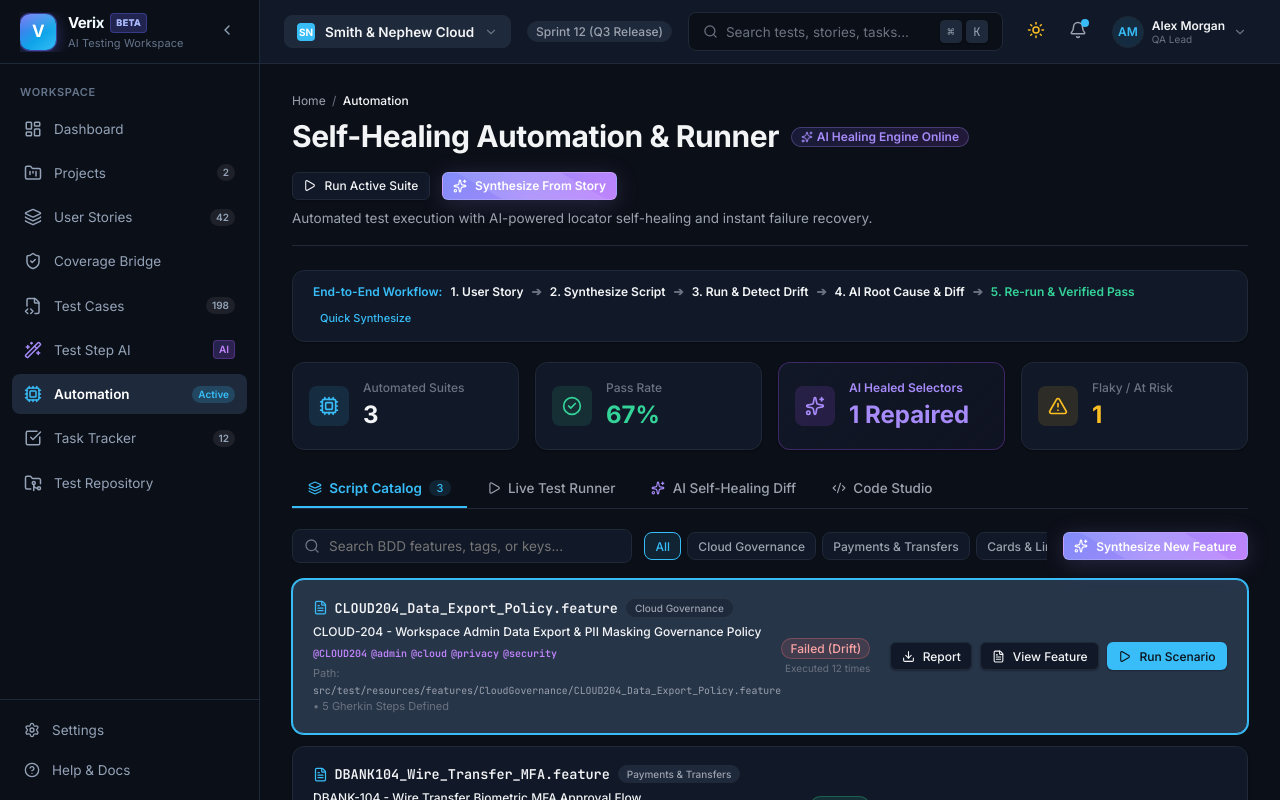
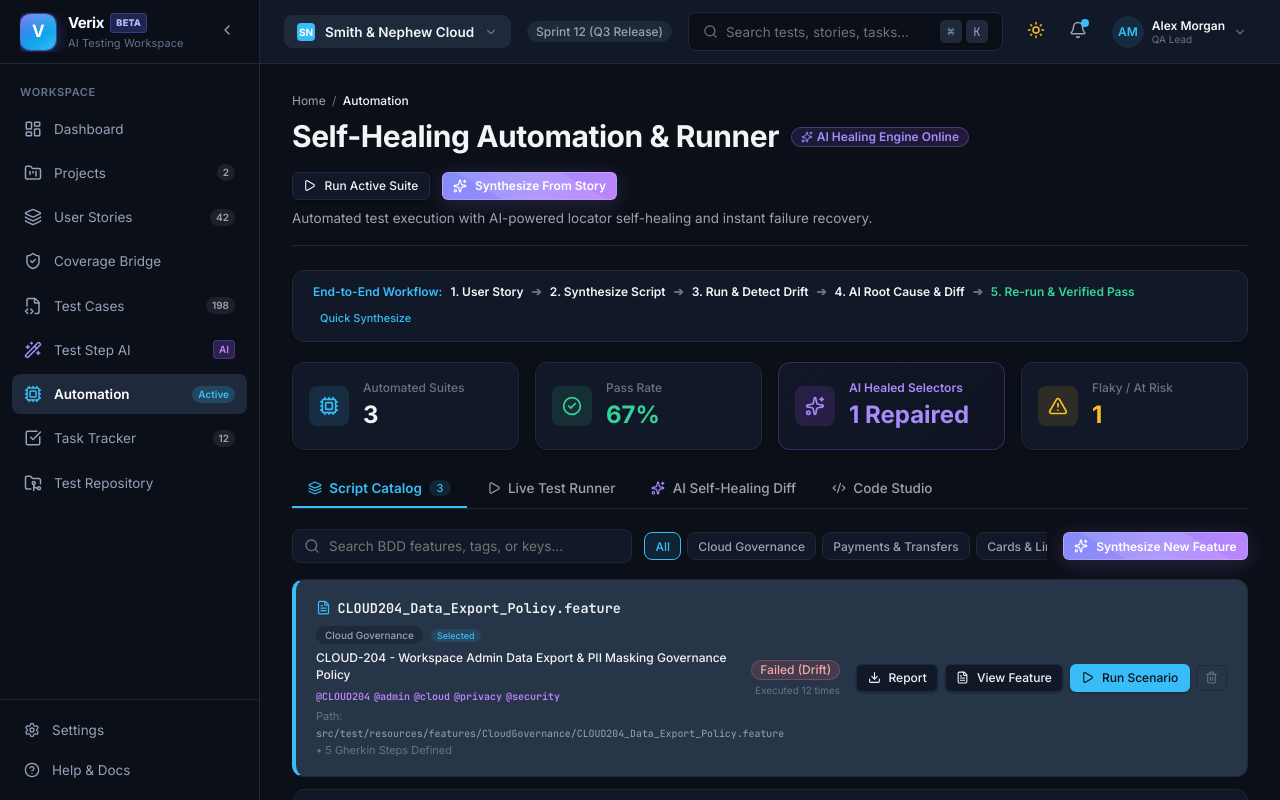
Before and after one commit to DavidHrithik/verix-qa, a React (Vite) app: page /automation in a window 1280 px wide. Shown: the top 800 px of the page. Built offline with nearby package versions, Linux system fonts and the light colour scheme.

Commit message:
feat(automation): enhance script catalog with full-card selection, delete action, and duplicate overwrite handling

```diff
--- a/src/modules/automation/components/ScriptCatalog.tsx
+++ b/src/modules/automation/components/ScriptCatalog.tsx
@@ -13,6 +13,7 @@ import {
   Terminal,
   FileText,
   Download,
+  Trash2,
 } from 'lucide-react';
 import { Button } from '../../../components/ui/Button';
 import { Badge } from '../../../components/ui/Badge';
@@ -26,6 +27,7 @@ interface ScriptCatalogProps {
   onSelectScript: (script: AutomationScriptExtended, targetTab?: 'studio' | 'runner' | 'healing-diff') => void;
   onOpenSynthesizer: () => void;
   onExecuteScript: (script: AutomationScriptExtended) => void;
+  onDeleteScript?: (scriptId: string) => void;
 }
 
 export const ScriptCatalog: React.FC<ScriptCatalogProps> = ({
@@ -34,6 +36,7 @@ export const ScriptCatalog: React.FC<ScriptCatalogProps> = ({
   onSelectScript,
   onOpenSynthesizer,
   onExecuteScript,
+  onDeleteScript,
 }) => {
   const [search, setSearch] = useState('');
   const [categoryFilter, setCategoryFilter] = useState<string>('All');
@@ -132,21 +135,22 @@ export const ScriptCatalog: React.FC<ScriptCatalogProps> = ({
           filteredScripts.map((script) => {
             const isSelected = script.id === activeScriptId;
             const isHealed = script.status === 'Healed' || (script.selfHealingLogs && script.selfHealingLogs.length > 0);
-            const isFailed = script.lastRunStatus === 'Failed';
 
             return (
               <div
                 key={script.id}
+                onClick={() => onSelectScript(script, 'studio')}
                 style={{
                   padding: '1.1rem 1.25rem',
                   borderRadius: 'var(--radius-lg)',
                   backgroundColor: isSelected ? 'var(--bg-surface-active)' : 'var(--bg-surface)',
-                  border: `1px solid ${isSelected ? 'var(--accent-primary)' : 'var(--border-subtle)'}`,
-                  boxShadow: isSelected ? '0 0 0 1px var(--accent-primary)' : 'var(--shadow-sm)',
+                  border: '1px solid var(--border-subtle)',
+                  borderLeft: isSelected ? '4px solid var(--accent-primary)' : '4px solid transparent',
                   display: 'flex',
                   alignItems: 'center',
                   justifyContent: 'space-between',
                   gap: '1rem',
+                  cursor: 'pointer',
                   transition: 'all var(--transition-fast)',
                 }}
               >
@@ -170,6 +174,12 @@ export const ScriptCatalog: React.FC<ScriptCatalogProps> = ({
                     <span className="badge badge-default" style={{ fontSize: '10px' }}>
                       {script.folderCategory || 'Feature Suite'}
                     </span>
+
+                    {isSelected && (
+                      <span className="badge badge-primary" style={{ fontSize: '9px', padding: '1px 5px' }}>
+                        Selected
+                      </span>
+                    )}
 
                     {isHealed && (
                       <span className="badge badge-ai" style={{ fontSize: '10px', display: 'inline-flex', alignItems: 'center', gap: '3px' }}>
@@ -200,7 +210,10 @@ export const ScriptCatalog: React.FC<ScriptCatalogProps> = ({
                 </div>
 
                 {/* Status Telemetry */}
-                <div style={{ display: 'flex', alignItems: 'center', gap: '1.25rem', flexShrink: 0 }}>
+                <div
+                  style={{ display: 'flex', alignItems: 'center', gap: '1rem', flexShrink: 0 }}
+                  onClick={(e) => e.stopPropagation()}
+                >
                   <div style={{ textAlign: 'right' }}>
                     <div style={{ marginBottom: '2px' }}>
                       {script.lastRunStatus === 'Passed' ? (
@@ -217,7 +230,7 @@ export const ScriptCatalog: React.FC<ScriptCatalogProps> = ({
                   </div>
 
                   {/* Actions */}
-                  <div style={{ display: 'flex', alignItems: 'center', gap: '0.5rem' }}>
+                  <div style={{ display: 'flex', alignItems: 'center', gap: '0.4rem' }}>
                     <Button
                       size="sm"
                       variant="secondary"
@@ -246,6 +259,43 @@ export const ScriptCatalog: React.FC<ScriptCatalogProps> = ({
                     >
                       Run Scenario
                     </Button>
+
+                    {/* Delete Script Button */}
+                    {onDeleteScript && (
+                      <button
+                        type="button"
+                        onClick={() => {
+                          if (window.confirm(`Delete scenario "${script.name}" from catalog?`)) {
+                            onDeleteScript(script.id);
+                          }
+                        }}
+                        style={{
+                          background: 'none',
+                          border: '1px solid var(--border-subtle)',
+                          borderRadius: 'var(--radius-sm)',
+                          padding: '0.35rem 0.5rem',
+                          color: 'var(--text-muted)',
+                          cursor: 'pointer',
+                          display: 'flex',
+                          alignItems: 'center',
+                          justifyContent: 'center',
+                          transition: 'all var(--transition-fast)',
+                        }}
+                        onMouseEnter={(e) => {
+                          e.currentTarget.style.color = 'var(--status-failed)';
+                          e.currentTarget.style.borderColor = 'var(--status-failed)';
+                          e.currentTarget.style.backgroundColor = 'rgba(239, 68, 68, 0.1)';
+                        }}
+                        onMouseLeave={(e) => {
+                          e.currentTarget.style.color = 'var(--text-muted)';
+                          e.currentTarget.style.borderColor = 'var(--border-subtle)';
+                          e.currentTarget.style.backgroundColor = 'transparent';
+                        }}
+                        title="Delete Scenario from Catalog"
+                      >
+                        <Trash2 size={13} />
+                      </button>
+                    )}
                   </div>
                 </div>
               </div>
--- a/src/modules/automation/hooks/useAutomationEngine.ts
+++ b/src/modules/automation/hooks/useAutomationEngine.ts
@@ -64,11 +64,30 @@ export const useAutomationEngine = () => {
     setActiveTab(targetTab);
   }, []);
 
-  const addScript = useCallback((newScript: AutomationScriptExtended) => {
-    setScripts((prev) => [newScript, ...prev]);
+  const addScript = useCallback((newScript: AutomationScriptExtended, overwriteExisting: boolean = true) => {
+    setScripts((prev) => {
+      const existingIdx = prev.findIndex((s) => s.storyKey === newScript.storyKey || s.name === newScript.name);
+      if (overwriteExisting && existingIdx !== -1) {
+        const updated = [...prev];
+        updated[existingIdx] = newScript;
+        return updated;
+      }
+      return [newScript, ...prev];
+    });
     selectScript(newScript, 'studio');
-    showToast('Script Created', `Saved ${newScript.name} to automation repository`, 'success');
+    showToast('Script Ready', `Configured ${newScript.name} in automation catalog`, 'success');
   }, [selectScript, showToast]);
+
+  const deleteScript = useCallback((scriptId: string) => {
+    setScripts((prev) => {
+      const remaining = prev.filter((s) => s.id !== scriptId);
+      if (activeScriptId === scriptId && remaining.length > 0) {
+        selectScript(remaining[0], 'catalog');
+      }
+      return remaining;
+    });
+    showToast('Scenario Deleted', 'Removed scenario from automation catalog', 'info');
+  }, [activeScriptId, selectScript, showToast]);
 
   // Start Execution
   const startExecution = useCallback(
@@ -295,6 +314,7 @@ export const useAutomationEngine = () => {
     setExecutionSpeed,
     selectScript,
     addScript,
+    deleteScript,
     startExecution,
     abortExecution,
     approveSelfHealing,
--- a/src/modules/automation/pages/AutomationPage.tsx
+++ b/src/modules/automation/pages/AutomationPage.tsx
@@ -49,6 +49,7 @@ export const AutomationPage: React.FC = () => {
     healingProposal,
     selectScript,
     addScript,
+    deleteScript,
     startExecution,
     abortExecution,
     approveSelfHealing,
@@ -190,6 +191,7 @@ export const AutomationPage: React.FC = () => {
             setActiveTab('runner');
             startExecution(script);
           }}
+          onDeleteScript={deleteScript}
         />
       )}
 
```
